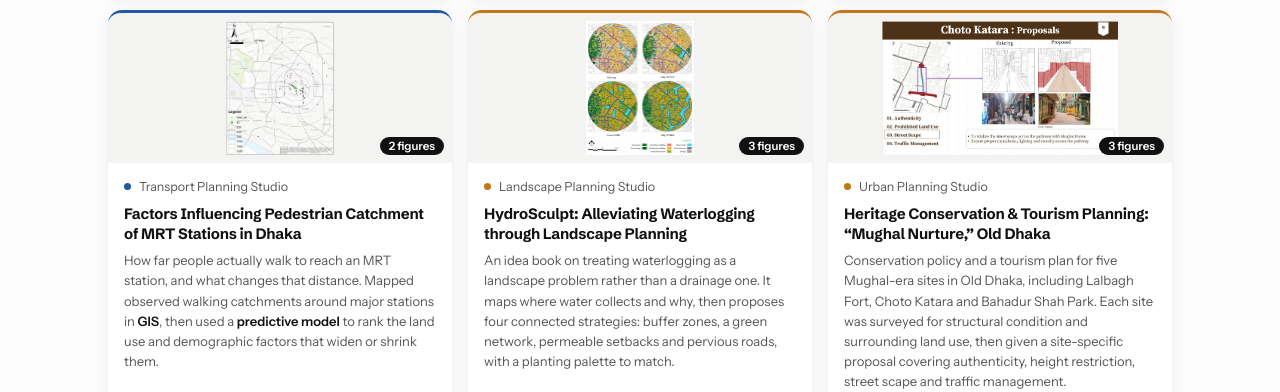
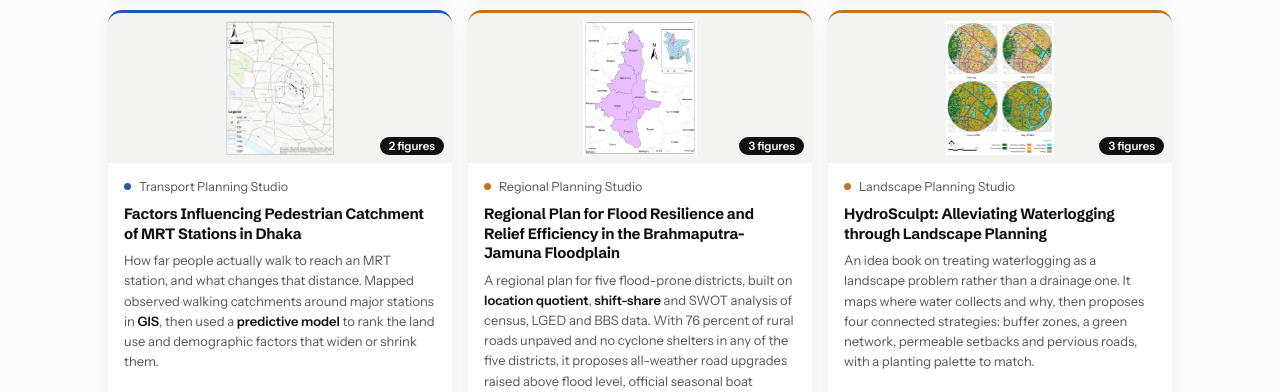
Before and after one commit to tahsinreza3109/tahsinreza3109.github.io, a plain HTML site: page index.html in a window 1280 px wide. Shown: the part 4802-5194 px from the top of the page. Drawn offline with Linux system fonts and the light colour scheme.

Commit message:
Add Regional Planning Studio project: Brahmaputra-Jamuna flood resilience plan

```diff
--- a/index.html
+++ b/index.html
@@ -402,6 +402,23 @@
           </ul>
         </article>
 
+        <article class="pcard reveal" id="p-regional" data-cat="Planning &amp; Design">
+          <button class="pmedia" type="button" data-gallery="g8" aria-label="Browse 3 figures: Brahmaputra-Jamuna regional flood plan">
+            <img src="assets/img/projects/regional-1.jpg" alt="Study area: Kurigram, Gaibandha, Jamalpur, Bogura and Sirajganj in the Brahmaputra-Jamuna floodplain" loading="lazy">
+            <span class="pcount">3 figures</span>
+          </button>
+          <div class="pbody">
+            <span class="dotlabel"><span class="dot"></span>Regional Planning Studio</span>
+            <h3>Regional Plan for Flood Resilience and Relief Efficiency in the Brahmaputra-Jamuna Floodplain</h3>
+            <p>A regional plan for five flood-prone districts, built on <strong>location quotient</strong>, <strong>shift-share</strong> and SWOT analysis of census, LGED and BBS data. With 76 percent of rural roads unpaved and no cyclone shelters in any of the five districts, it proposes all-weather road upgrades raised above flood level, official seasonal boat corridors and pre-positioned relief hubs at growth centers.</p>
+          </div>
+          <ul class="pgallery" id="g8">
+            <li data-src="assets/img/projects/regional-1.jpg" data-alt="Study area: Kurigram, Gaibandha, Jamalpur, Bogura and Sirajganj in the Brahmaputra-Jamuna floodplain"></li>
+            <li data-src="assets/img/projects/regional-2.jpg" data-alt="Location quotient map of growth centers across Bangladesh"></li>
+            <li data-src="assets/img/projects/regional-3.jpg" data-alt="Location quotient map of functional public water supplies across Bangladesh"></li>
+          </ul>
+        </article>
+
         <article class="pcard reveal" id="p-hydro" data-cat="Planning &amp; Design">
           <button class="pmedia" type="button" data-gallery="g5" aria-label="Browse 3 figures: HydroSculpt landscape project">
             <img src="assets/img/projects/hydro-2.jpg" alt="Land use scenarios for the study area in 2030, 2045 and 2100" loading="lazy">
```
Also changed, not shown: assets/img/projects/regional-1.jpg (added), assets/img/projects/regional-2.jpg (added), assets/img/projects/regional-3.jpg (added).
